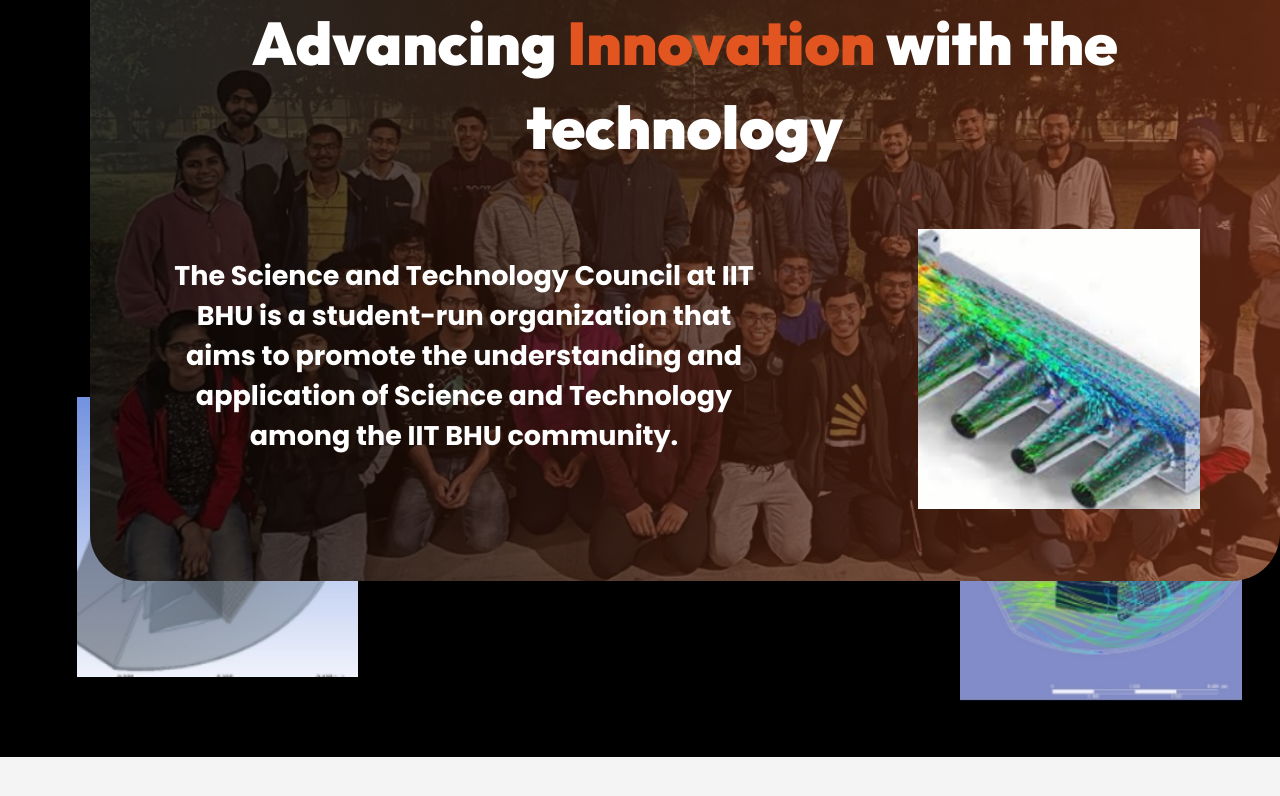
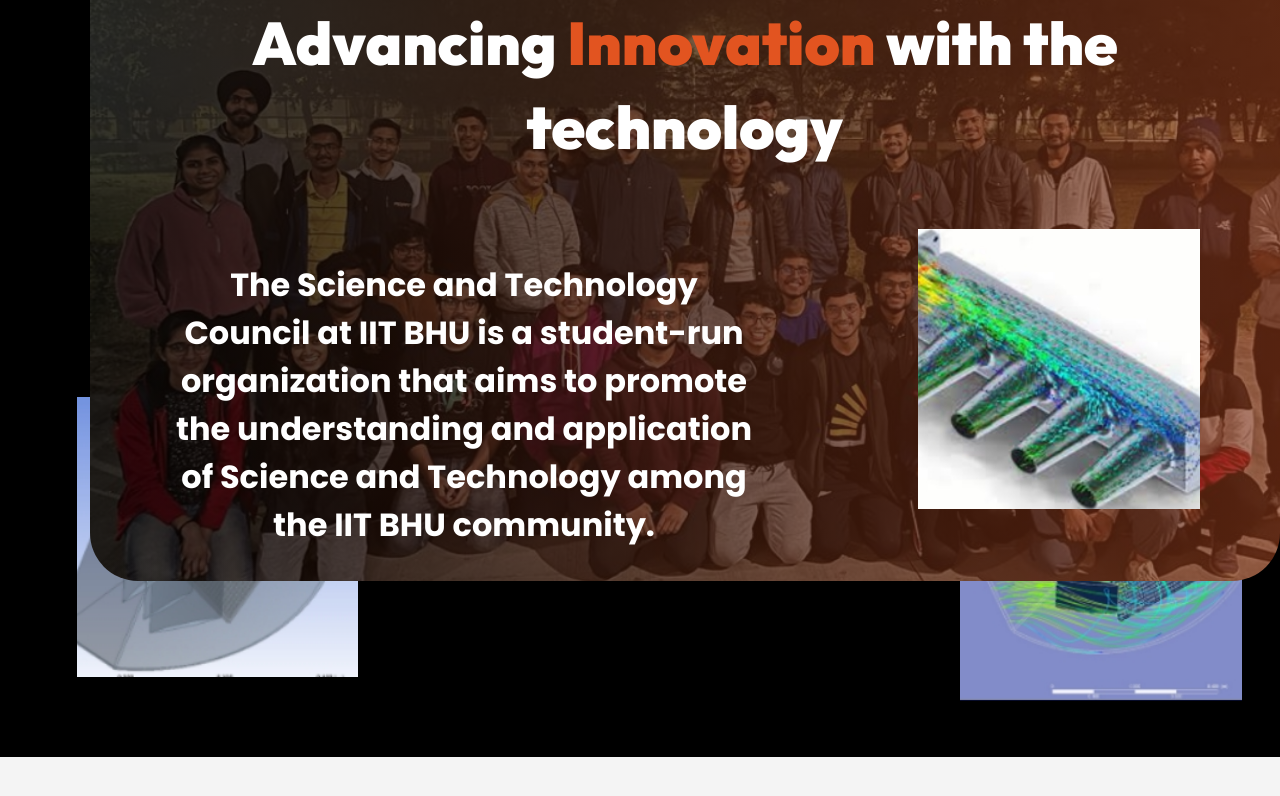
Before and after one commit to Adityakashyap1011/Reop1, a React (Create React App) app: page / in a window 1280 px wide. Shown: the part 1223-2019 px from the top of the page. Built offline with nearby package versions, Linux system fonts and the light colour scheme.

Commit message:
Update Body1(2).css

```diff
--- a/src/Body1.css
+++ b/src/Body1.css
@@ -57,6 +57,6 @@
 .content p{
     font-family: "Poppins", sans-serif;
     font-weight: 700;
-    font-size: 27px;
+    font-size: 4vh;
     width: 46vw;
 }
```
